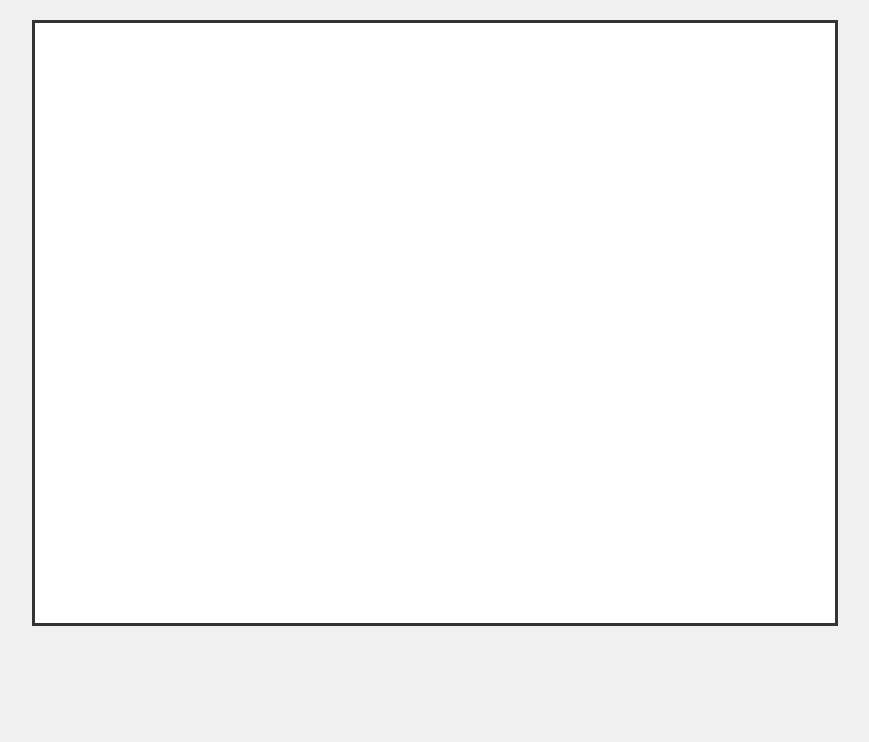
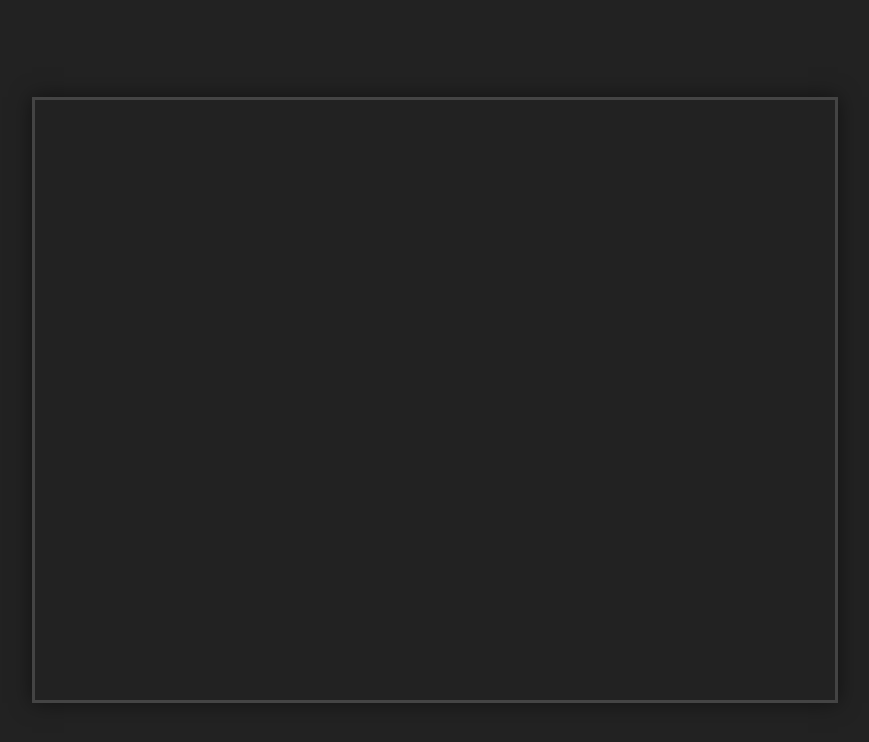
Before and after one commit to GorizontIDC/tanks, a plain HTML site: page index.html in a window 1280 px wide. Shown: the whole page, without its empty margins (205-1074 px from the left). Drawn offline with Linux system fonts and the light colour scheme.

Commit message:
Update style.css

```diff
--- a/style.css
+++ b/style.css
@@ -1,13 +1,14 @@
 body {
     margin: 0;
-    padding: 20px;
+    padding: 0;
     display: flex;
     justify-content: center;
     align-items: center;
-    background-color: #f0f0f0;
+    min-height: 100vh;
+    background-color: #222;
 }
 
 #gameCanvas {
-    border: 3px solid #333;
-    background-color: #fff;
+    border: 3px solid #444;
+    box-shadow: 0 0 20px rgba(0, 0, 0, 0.5);
 }
```
